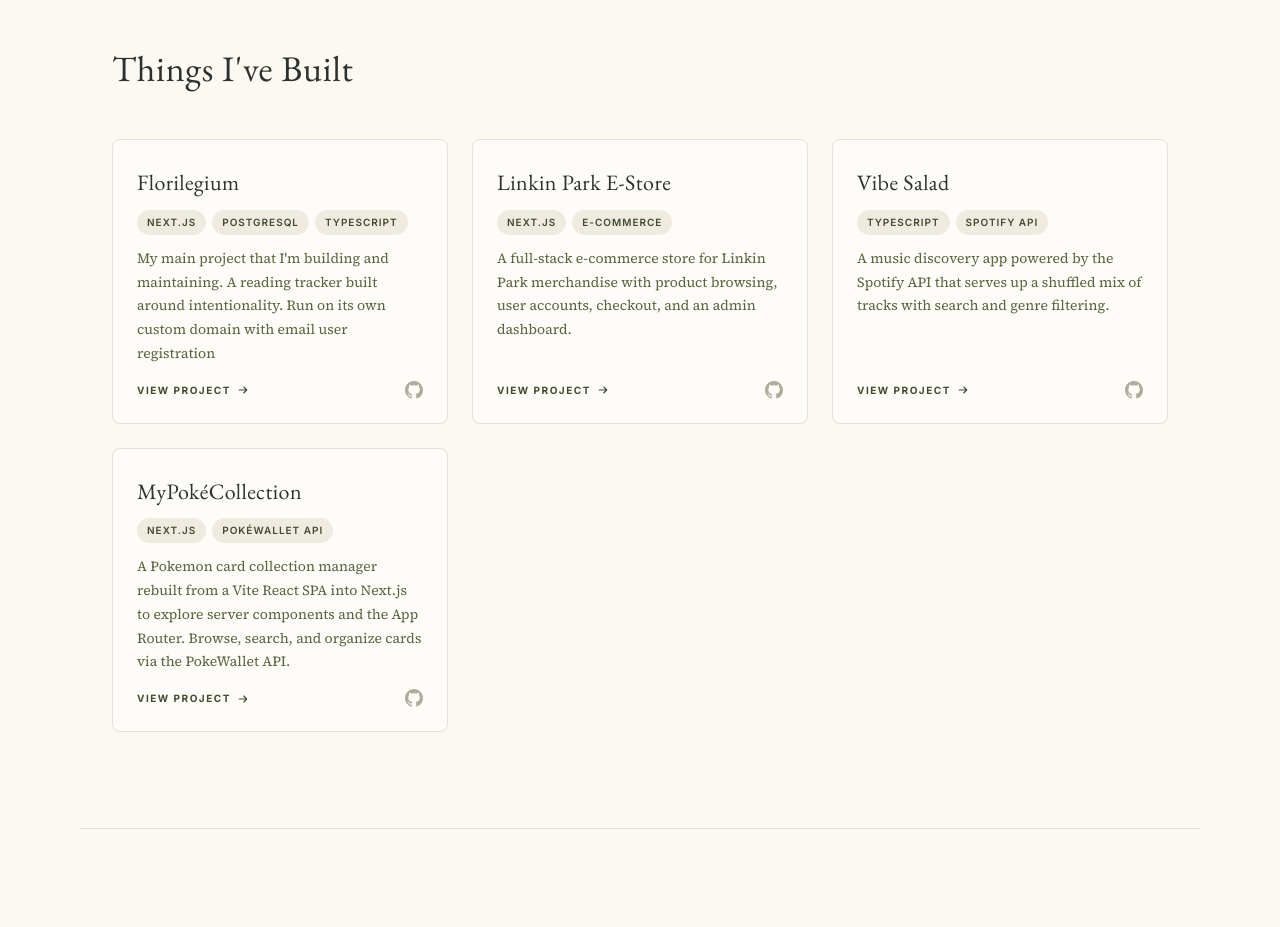
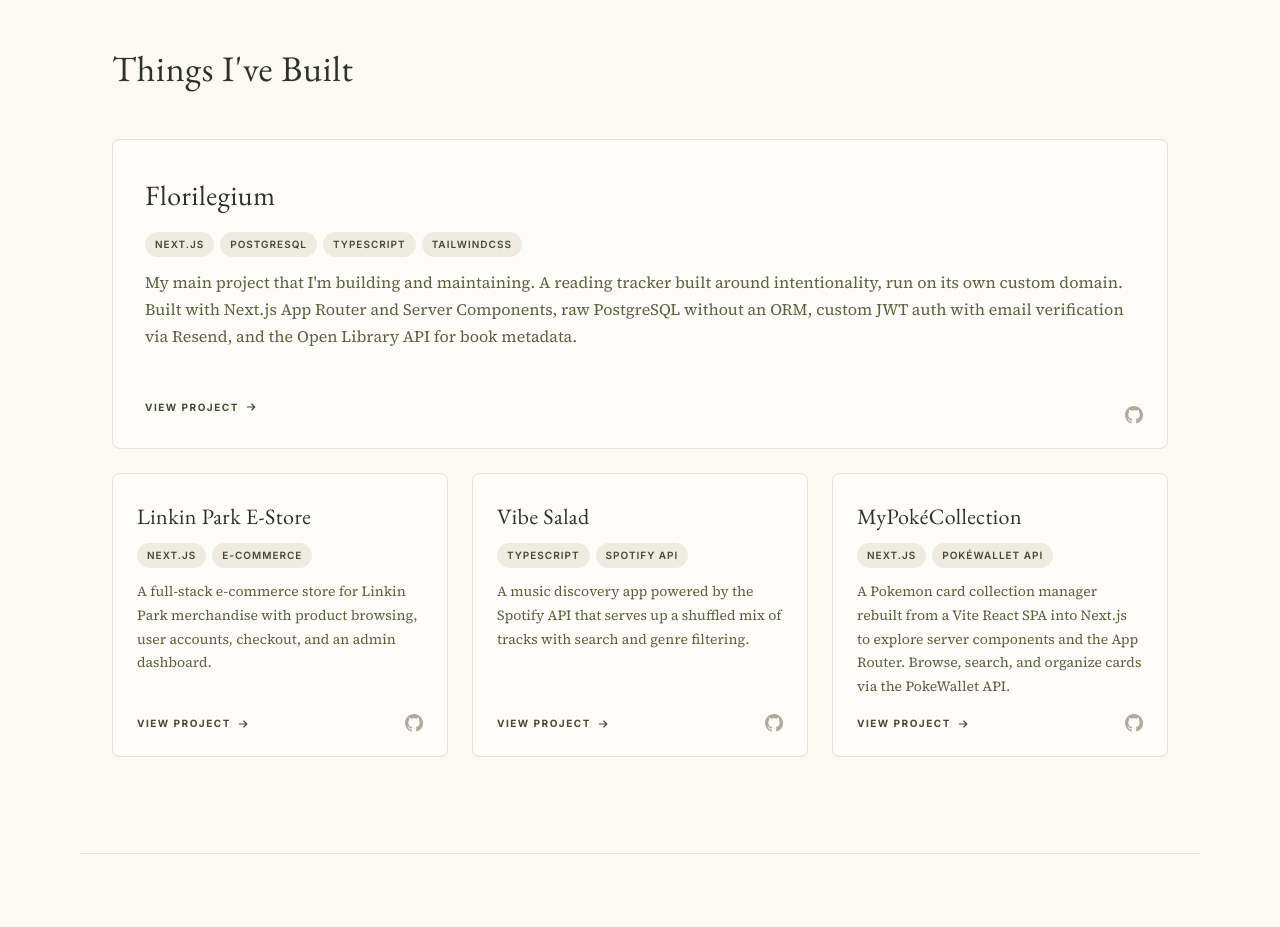
Before and after one commit to stevenlomon/digital-portfolio-steven, a React (Vite) app: page / in a window 1280 px wide. Shown: the part 1680-2607 px from the top of the page. Built offline with nearby package versions, Linux system fonts and the light colour scheme.

Commit message:
Florilegium is now the main project in the portfolio section

```diff
--- a/src/App.css
+++ b/src/App.css
@@ -532,6 +532,24 @@
   opacity: 1;
 }
 
+.project-card-featured {
+  grid-column: 1 / -1;
+}
+
+.project-card-featured .project-card-body {
+  padding: 32px;
+}
+
+.project-card-featured .project-card-title {
+  font-size: 28px;
+  margin-bottom: 12px;
+}
+
+.project-card-featured .project-card-description {
+  font-size: 16px;
+  margin-bottom: 48px;
+}
+
 @media (max-width: 768px) {
   .portfolio-grid {
     grid-template-columns: 1fr;
--- a/src/components/Portfolio.tsx
+++ b/src/components/Portfolio.tsx
@@ -2,8 +2,9 @@
   {
     title: 'Florilegium',
     description:
-      "My main project that I'm building and maintaining. A reading tracker built around intentionality. Run on its own custom domain with email user registration",
-    tags: ['Next.js', 'PostgreSQL', 'TypeScript'],
+      "My main project that I'm building and maintaining. A reading tracker built around intentionality, run on its own custom domain. Built with Next.js App Router and Server Components, raw PostgreSQL without an ORM, custom JWT auth with email verification via Resend, and the Open Library API for book metadata.",
+    tags: ['Next.js', 'PostgreSQL', 'TypeScript', 'TailwindCSS'],
+    featured: true,
     live: 'https://florilegium.page',
     github: 'https://github.com/stevenlomon/florilegium',
   },
@@ -42,7 +43,7 @@
 
         <div className="portfolio-grid">
           {projects.map((project) => (
-            <div key={project.title} className="project-card">
+            <div key={project.title} className={`project-card${project.featured ? ' project-card-featured' : ''}`}>
               <div className="project-card-body">
                 <h3 className="project-card-title">{project.title}</h3>
                 <div className="project-card-tags">
```
